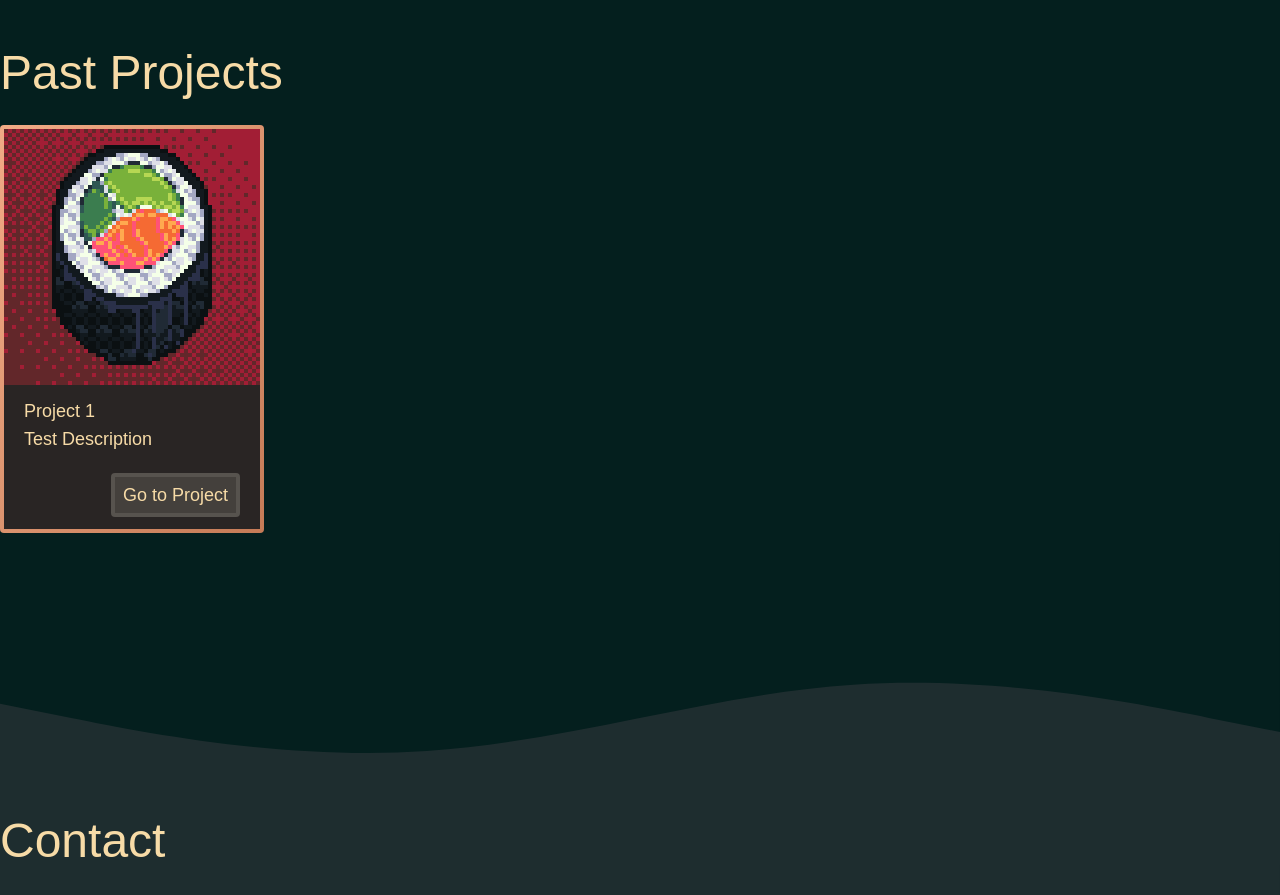
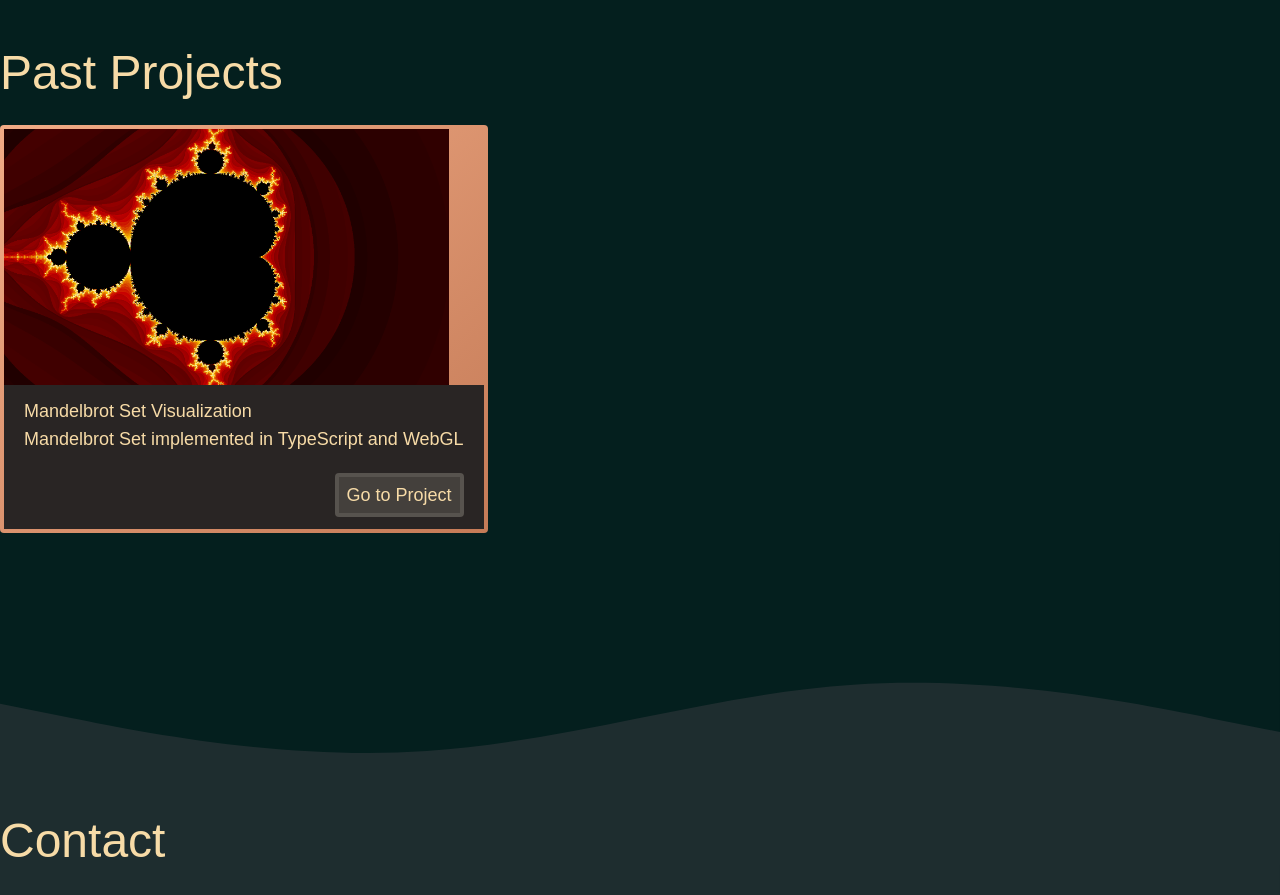
Before and after one commit to SushiWaUmai/SushiWaUmai.github.io, a Next.js app: page / in a window 1280 px wide. Shown: the part 1360-2255 px from the top of the page. Built offline with nearby package versions, Linux system fonts and the light colour scheme; a web font is replaced by a local one.

Commit message:
feat: :sparkles: add mandelbrot set project

```diff
--- a/src/components/projectcard.tsx
+++ b/src/components/projectcard.tsx
@@ -13,12 +13,17 @@ const ProjectCard: React.FC<ProjectCardProps> = ({
 }) => {
   return (
     <article className="bg-gradient-to-br from-tumbleweed to-copper rounded p-1">
-      <img src={imgURL} alt={name} />
+      <img src={imgURL} alt={name} className="object-cover h-[256px]" />
       <div className="bg-stone-800 px-5 py-3">
         <h2>{name}</h2>
         <p>{description}</p>
 
-        <a href={projectURL} className="flex justify-end mt-5 select-none">
+        <a
+          href={projectURL}
+          target="_blank"
+          className="flex justify-end mt-5 select-none"
+          rel="noreferrer"
+        >
           <div className="bg-stone-600 p-1 rounded">
             <div className="bg-stone-700 py-1 px-2">Go to Project</div>
           </div>
--- a/src/components/sections/projects.tsx
+++ b/src/components/sections/projects.tsx
@@ -19,10 +19,10 @@ const Projects: React.FC<ProjectsProps> = () => {
 
         <figure className="flex gap-x-5">
           <ProjectCard
-            name="Project 1"
-            description="Test Description"
-            imgURL="./images/Sushi.png"
-            projectURL="https://www.google.com"
+            name="Mandelbrot Set Visualization"
+            description="Mandelbrot Set implemented in TypeScript and WebGL"
+            imgURL="./images/projects/Mandelbrot.png"
+            projectURL="https://sushiwaumai.github.io/Mandelbrot-Visualization/"
           />
         </figure>
       </div>
```
Also changed, not shown: public/images/projects/Mandelbrot.png (added).
